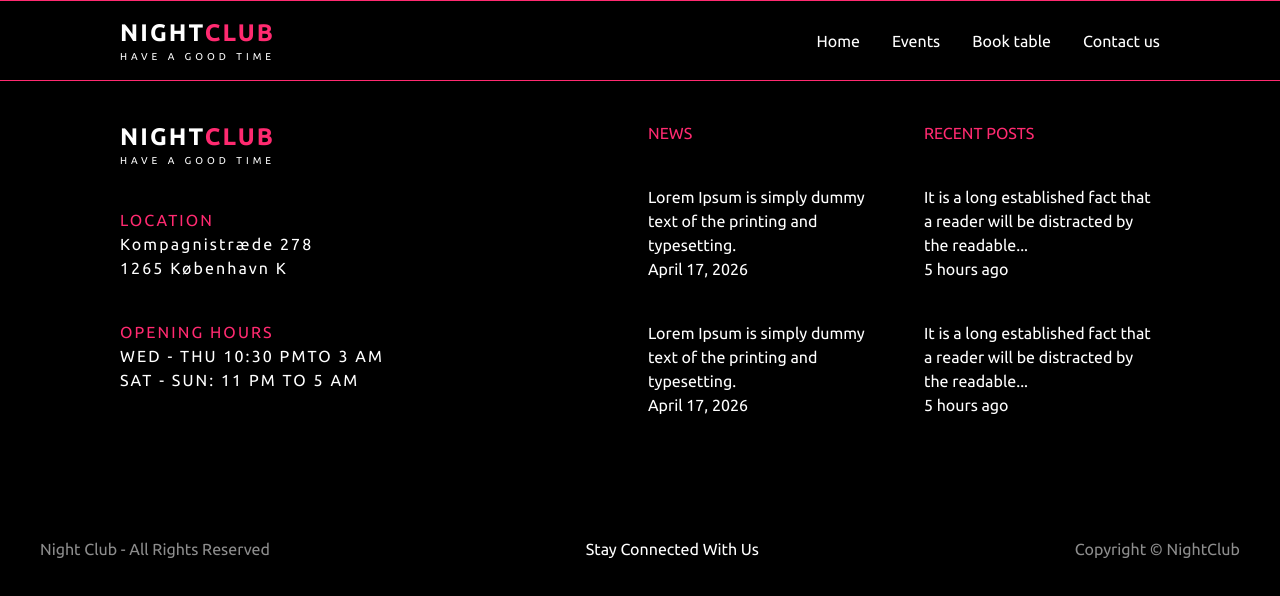
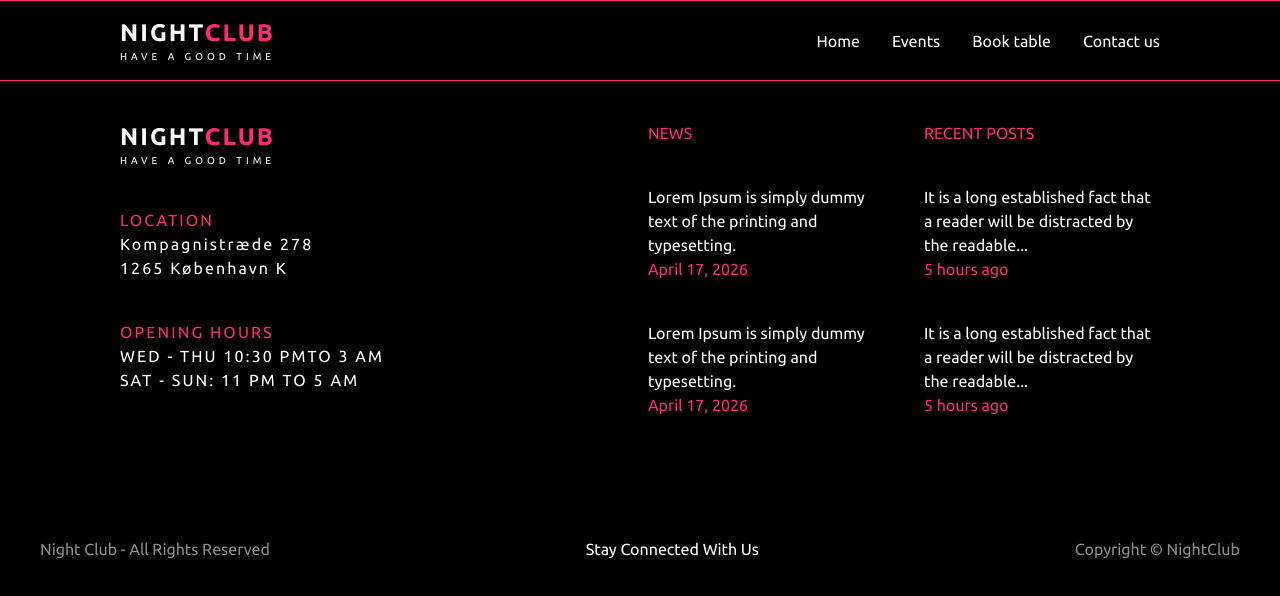
Before and after one commit to gami0001/gajol, a Next.js app: page / in a window 1280 px wide. Shown: the top 596 px of the page. Built offline with nearby package versions, Linux system fonts and the light colour scheme.

Commit message:
foooterrr

```diff
--- a/src/app/components/Footer.jsx
+++ b/src/app/components/Footer.jsx
@@ -19,16 +19,16 @@ const Footer = () => {
           <div>
             <h4 className="text-primary-500">NEWS</h4>
             <p className="mt-10">Lorem Ipsum is simply dummy text of the printing and typesetting.</p>
-            <p>April 17, 2026</p>
+            <p className="text-primary-500">April 17, 2026</p>
             <p className="mt-10">Lorem Ipsum is simply dummy text of the printing and typesetting.</p>
-            <p>April 17, 2026</p>
+            <p className="text-primary-500">April 17, 2026</p>
           </div>
           <div>
             <h4 className="text-primary-500">RECENT POSTS</h4>
             <p className="mt-10">It is a long established fact that a reader will be distracted by the readable... </p>
-            <p>5 hours ago</p>
+            <p className="text-primary-500">5 hours ago</p>
             <p className="mt-10">It is a long established fact that a reader will be distracted by the readable... </p>
-            <p>5 hours ago</p>
+            <p className="text-primary-500">5 hours ago</p>
           </div>
         </div>
       </div>
```
